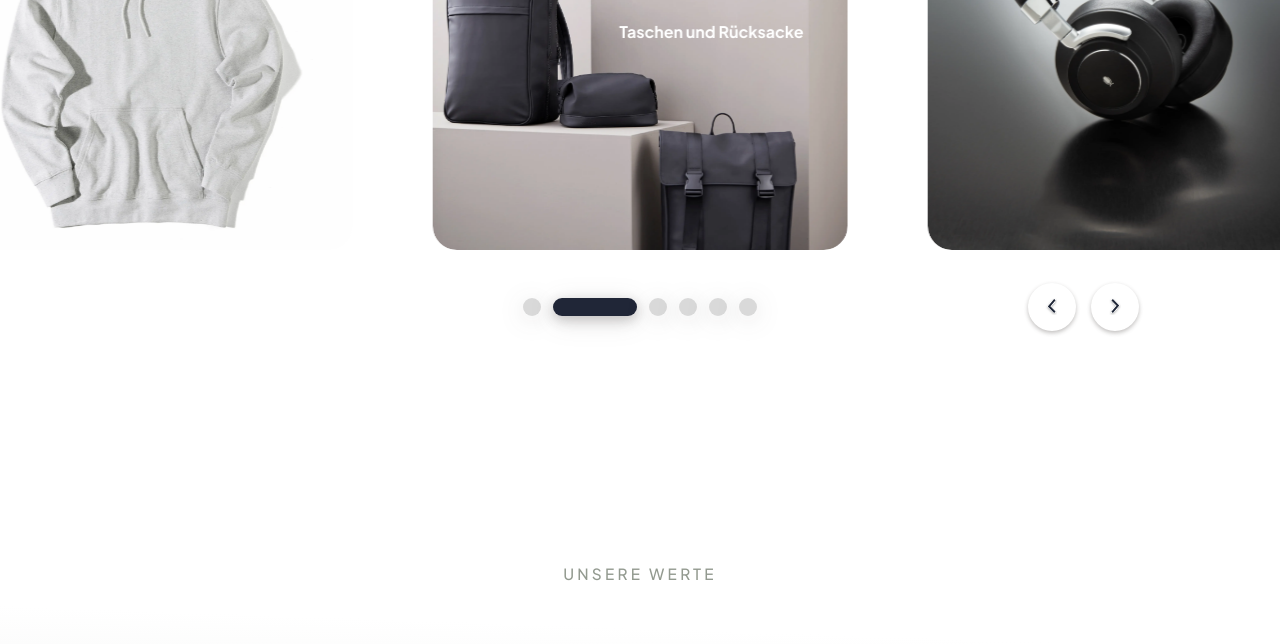
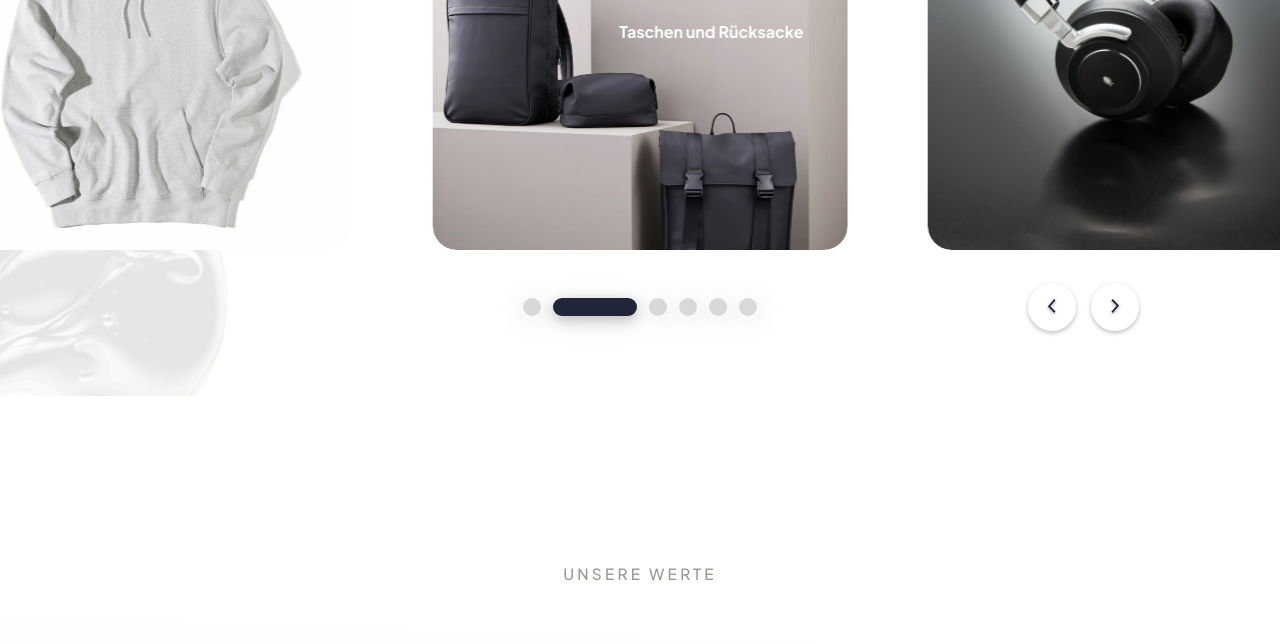
Before and after one commit to OlgaBorodchak/Sinostar, a plain HTML site: page index.html in a window 1280 px wide. Shown: the part 1280-1924 px from the top of the page. Drawn offline with nearby package versions, Linux system fonts and the light colour scheme; the site is published under a folder, as on GitHub Pages, so addresses that start at the root find nothing.

Commit message:
Update style.css

```diff
--- a/style.css
+++ b/style.css
@@ -346,7 +346,7 @@ h1 span {
 .deco-element-sphere-three {
   position: absolute;
   bottom: 0;
-  background: url(/assets/deco_element_sphere_three.webp) no-repeat;
+  background: url(./assets/deco_element_sphere_three.webp) no-repeat;
   background-size: contain;
   height: clamp(10.75rem, 9.39vw + 8.549rem, 17rem);
   width: clamp(11.75rem, 9.39vw + 9.549rem, 18rem);
```
